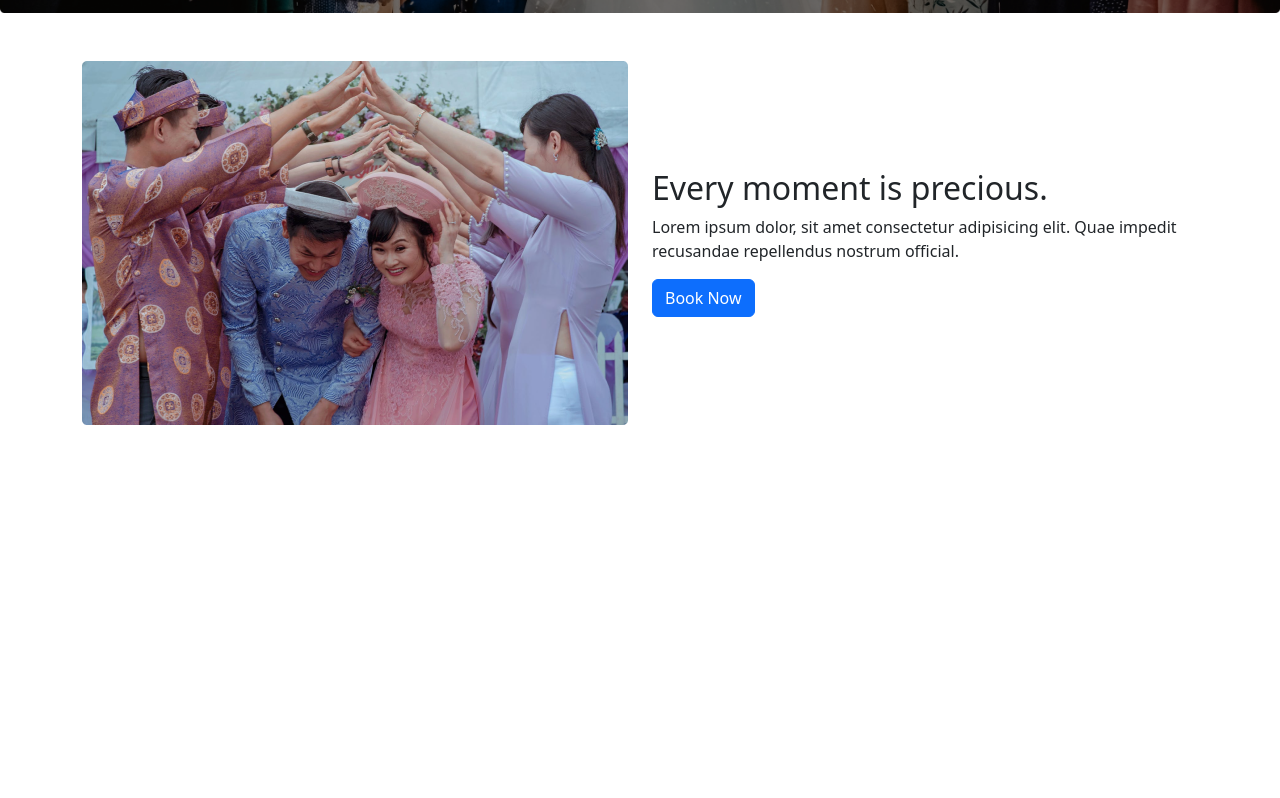
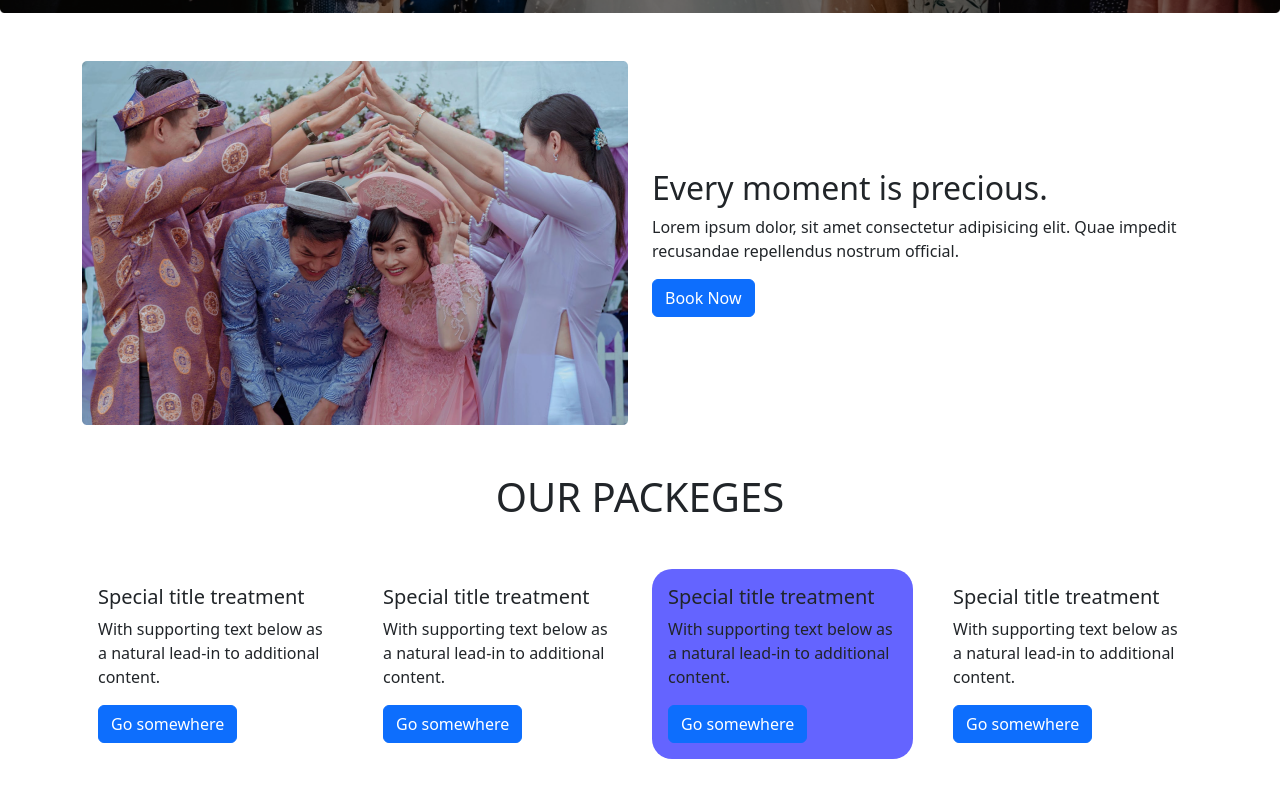
Before and after one commit to mahbubh0ssain/new-convension, a plain HTML site: page index.html in a window 1280 px wide. Shown: the part 588-1386 px from the top of the page. Before the commit the page ends 1061 px from the top, so only its background shows below. Drawn offline with nearby package versions, Linux system fonts and the light colour scheme.

Commit message:
packeges added

```diff
--- a/CSS/style.css
+++ b/CSS/style.css
@@ -6,3 +6,11 @@
 .navbar {
   background-color: rgb(240, 213, 255);
 }
+
+.special-card {
+  background-color: rgb(100, 100, 255);
+  border-radius: 20px;
+}
+.card {
+  border: none;
+}
--- a/index.html
+++ b/index.html
@@ -152,7 +152,9 @@
       </div>
     </section>
     <!-- body starts here  -->
-    <main class="container mt-5">
+    <main class="container">
+      <!-- album section starts here  -->
+      <section class="mt-5">
         <div class="row mb-5 align-items-center">
           <div class="col">
             <img src="./images/wedding.png" class="img-fluid" alt="" />
@@ -166,8 +168,63 @@
             <div class="btn btn-primary">Book Now</div>
           </div>
         </div>
+      </section>
+      <!-- package section starts here  -->
+      <section>
+        <h1 class="text-center mb-5">OUR PACKEGES</h1>
+
+        <div class="row mb-5">
+          <div class="col-lg-3">
+            <div class="card border-0">
+              <div class="card-body">
+                <h5 class="card-title">Special title treatment</h5>
+                <p class="card-text">
+                  With supporting text below as a natural lead-in to additional
+                  content.
+                </p>
+                <a href="#" class="btn btn-primary">Go somewhere</a>
+              </div>
+            </div>
+          </div>
+          <div class="col-lg-3">
+            <div class="card border-0">
+              <div class="card-body">
+                <h5 class="card-title">Special title treatment</h5>
+                <p class="card-text">
+                  With supporting text below as a natural lead-in to additional
+                  content.
+                </p>
+                <a href="#" class="btn btn-primary">Go somewhere</a>
+              </div>
+            </div>
+          </div>
+          <div class="col-lg-3">
+            <div class="card border-0">
+              <div class="card-body special-card">
+                <h5 class="card-title">Special title treatment</h5>
+                <p class="card-text">
+                  With supporting text below as a natural lead-in to additional
+                  content.
+                </p>
+                <a href="#" class="btn btn-primary">Go somewhere</a>
+              </div>
+            </div>
+          </div>
+          <div class="col-lg-3">
+            <div class="card border-0">
+              <div class="card-body">
+                <h5 class="card-title">Special title treatment</h5>
+                <p class="card-text">
+                  With supporting text below as a natural lead-in to additional
+                  content.
+                </p>
+                <a href="#" class="btn btn-primary">Go somewhere</a>
+              </div>
+            </div>
+          </div>
+        </div>
+      </section>
     </main>
-
     <!-- Bootsrtap JS  -->
     <script
       src="https://cdn.jsdelivr.net/npm/bootstrap@5.2.0/dist/js/bootstrap.bundle.min.js"
```
Lines whose indentation alone changed are shown as unchanged.
